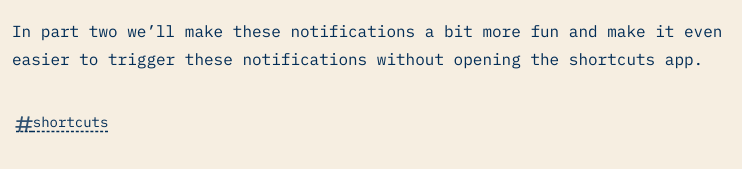
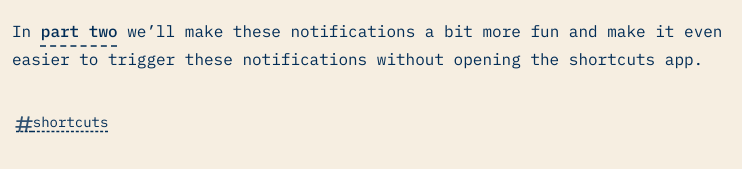
Before and after one commit to brendanv/dev-parent, an Astro site: page /posts/custom-shared-notifications-shortcuts-ntfy-part-1 in a window 1280 px wide. Shown: the part 3371-3540 px from the top of the page, 260-1002 px from the left. Built offline with nearby package versions, Linux system fonts and the light colour scheme; Astro itself is replaced by a stand-in of ours; some packages are replaced by stand-ins of ours.

Commit message:
Link to Part 2 in Notifs post Part 1

```diff
--- a/src/content/blog/2024-01-19 custom notifications part 1.md
+++ b/src/content/blog/2024-01-19 custom notifications part 1.md
@@ -51,4 +51,4 @@ Download the ntfy.sh app and subscribe to the same topic. Now if you run the Sho
 
 Finally, share the Shortcut you created to the other phone (or any other iDevice you want to trigger the notifications). Then you should be able to trigger a notification on both phones using either device!
 
-In part two we’ll make these notifications a bit more fun and make it even easier to trigger these notifications without opening the shortcuts app.
+In [part two](/posts/custom-shared-notifications-shortcuts-ntfy-part-2) we’ll make these notifications a bit more fun and make it even easier to trigger these notifications without opening the shortcuts app.
```
